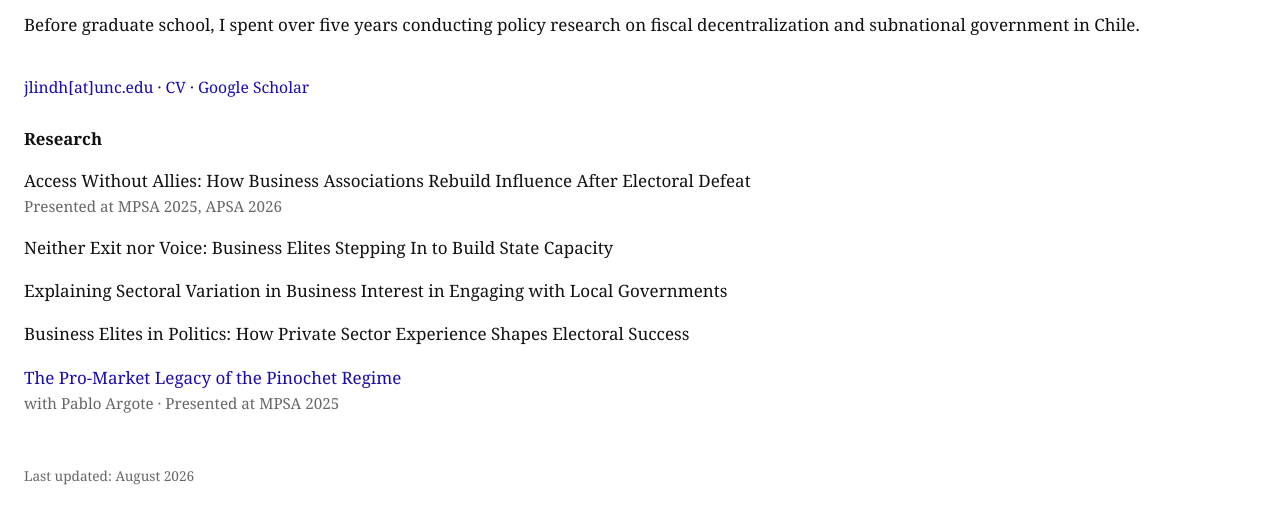
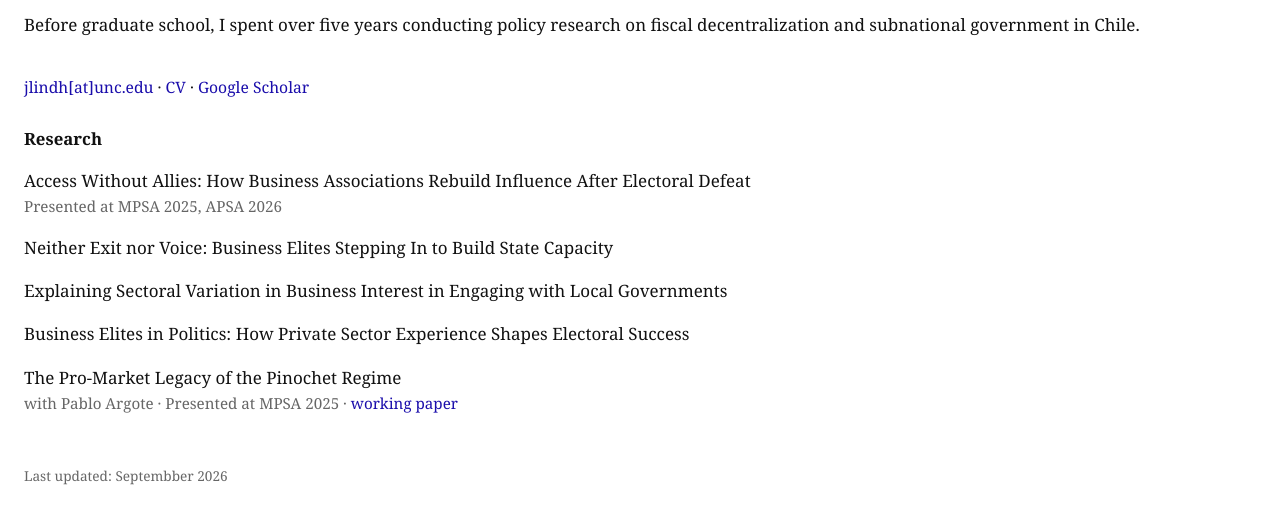
Before and after one commit to jaime-lindh/jaimelindh, a plain HTML site: page index.html in a window 1280 px wide. Shown: the part 445-968 px from the top of the page. Drawn offline with Linux system fonts and the light colour scheme.

Commit message:
Modify presentation details and update last updated date
Updated the title and meta information for a presentation, and corrected the last updated date.

```diff
--- a/index.html
+++ b/index.html
@@ -50,10 +50,10 @@
     <div class="title">Business Elites in Politics: How Private Sector Experience Shapes Electoral Success</div>
   </div>
   <div class="item">
-    <div class="title"><a href="#">The Pro-Market Legacy of the Pinochet Regime</a></div>
-    <div class="meta">with Pablo Argote &middot; Presented at MPSA 2025</div>
+    <div class="title">The Pro-Market Legacy of the Pinochet Regime</div>
+    <div class="meta">with Pablo Argote &middot; Presented at MPSA 2025 &middot; <a href="files/coup.pdf" target="_blank" rel="noopener">working paper </div>
   </div>
-  <div class="updated">Last updated: August 2026</div>
+  <div class="updated">Last updated: Septembber 2026</div>
 
 </div>
 </body>
```
